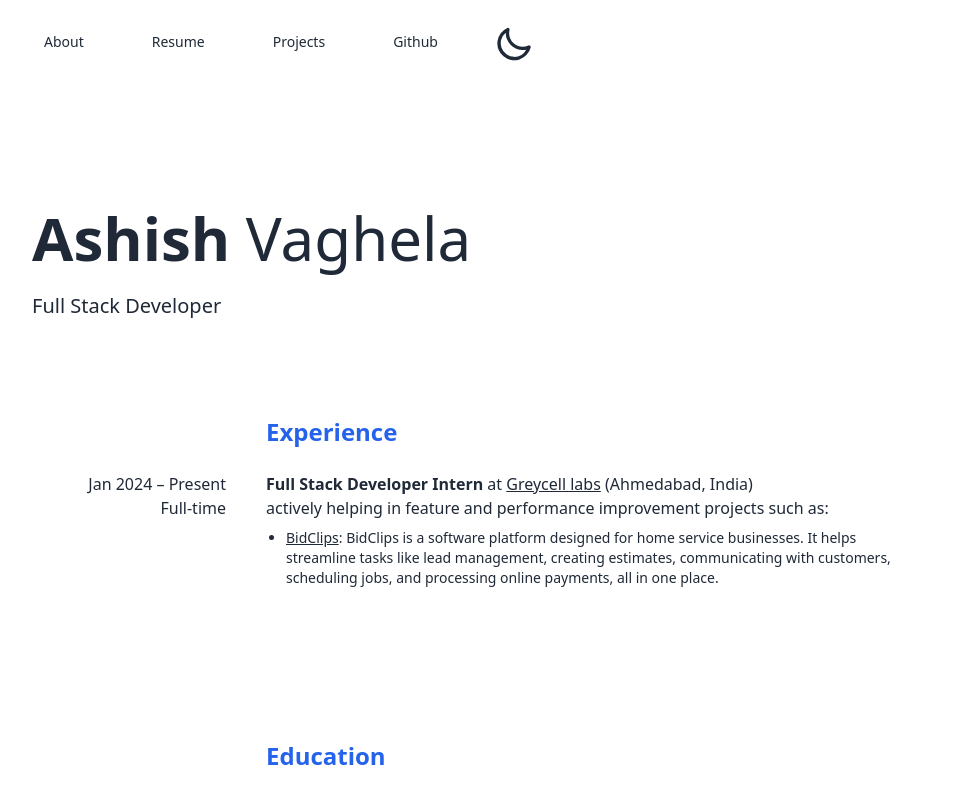
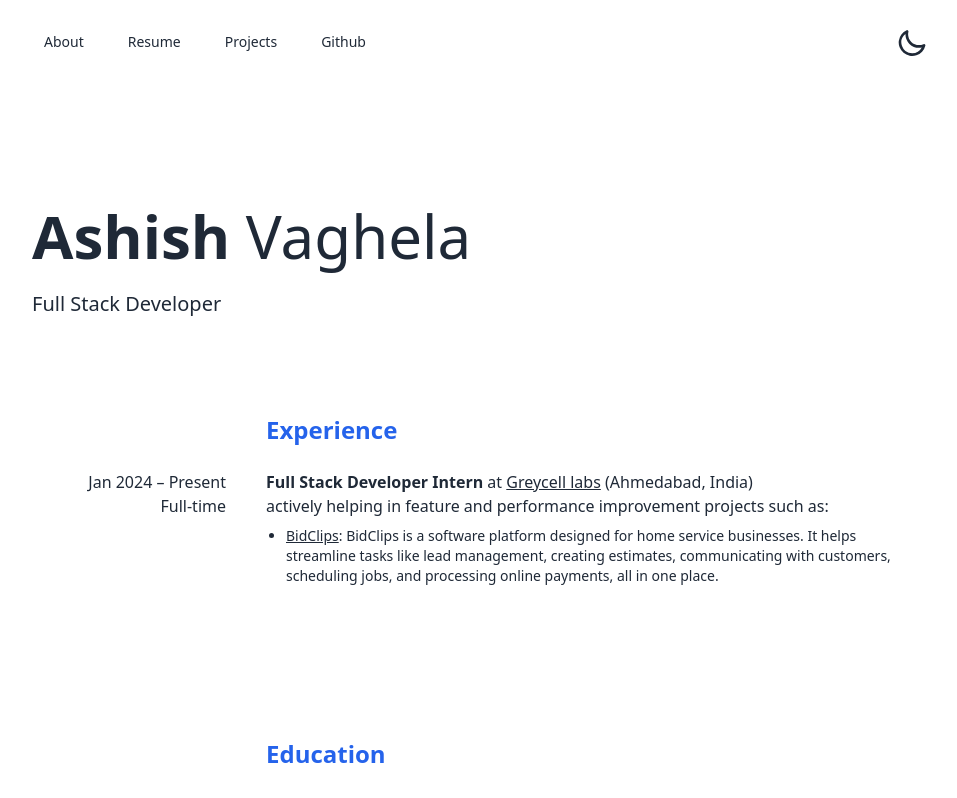
Before and after one commit to sunnykadivar212/sunnykadivar212.github.io, a React (Vite) app: page /resume in a window 1280 px wide. Shown: the top 798 px of the page, without its empty margins (160-1117 px from the left). Built offline with nearby package versions, Linux system fonts and the light colour scheme.

Commit message:
aligned theme button in header

```diff
--- a/src/components/header/Header.jsx
+++ b/src/components/header/Header.jsx
@@ -24,7 +24,8 @@ function Header() {
   return (
     <div className="mb-24 mt-6 flex flex-col items-center justify-center px-6">
       <div className="flex w-full max-w-4xl flex-col gap-36 print:gap-10">
-        <div className="flex gap-10 print:hidden">
+        <div className="flex items-center justify-between w-full print:hidden">
+          <div className="flex gap-4">
             <NavLink
               to="/"
               className={({ isActive }) =>
@@ -65,27 +66,22 @@ function Header() {
             >
               Github
             </NavLink>
-
-          <label className="swap swap-rotate">
-            {/* this hidden checkbox controls the state */}
+          </div>
+          <label className="swap swap-rotate ml-4">
             <input
               type="checkbox"
               onChange={handleToggle}
               checked={theme === "light" ? false : true}
             />
-
-            {/* sun icon */}
             <svg
-              className="swap-on fill-current w-10 h-10"
+              className="swap-on fill-current w-8 h-8"
               xmlns="http://www.w3.org/2000/svg"
               viewBox="0 0 24 24"
             >
               <path d="M5.64,17l-.71.71a1,1,0,0,0,0,1.41,1,1,0,0,0,1.41,0l.71-.71A1,1,0,0,0,5.64,17ZM5,12a1,1,0,0,0-1-1H3a1,1,0,0,0,0,2H4A1,1,0,0,0,5,12Zm7-7a1,1,0,0,0,1-1V3a1,1,0,0,0-2,0V4A1,1,0,0,0,12,5ZM5.64,7.05a1,1,0,0,0,.7.29,1,1,0,0,0,.71-.29,1,1,0,0,0,0-1.41l-.71-.71A1,1,0,0,0,4.93,6.34Zm12,.29a1,1,0,0,0,.7-.29l.71-.71a1,1,0,1,0-1.41-1.41L17,5.64a1,1,0,0,0,0,1.41A1,1,0,0,0,17.66,7.34ZM21,11H20a1,1,0,0,0,0,2h1a1,1,0,0,0,0-2Zm-9,8a1,1,0,0,0-1,1v1a1,1,0,0,0,2,0V20A1,1,0,0,0,12,19ZM18.36,17A1,1,0,0,0,17,18.36l.71.71a1,1,0,0,0,1.41,0,1,1,0,0,0,0-1.41ZM12,6.5A5.5,5.5,0,1,0,17.5,12,5.51,5.51,0,0,0,12,6.5Zm0,9A3.5,3.5,0,1,1,15.5,12,3.5,3.5,0,0,1,12,15.5Z" />
             </svg>
-
-            {/* moon icon */}
             <svg
-              className="swap-off fill-current w-10 h-10"
+              className="swap-off fill-current w-8 h-8"
               xmlns="http://www.w3.org/2000/svg"
               viewBox="0 0 24 24"
             >
```
Lines whose indentation alone changed are shown as unchanged.
